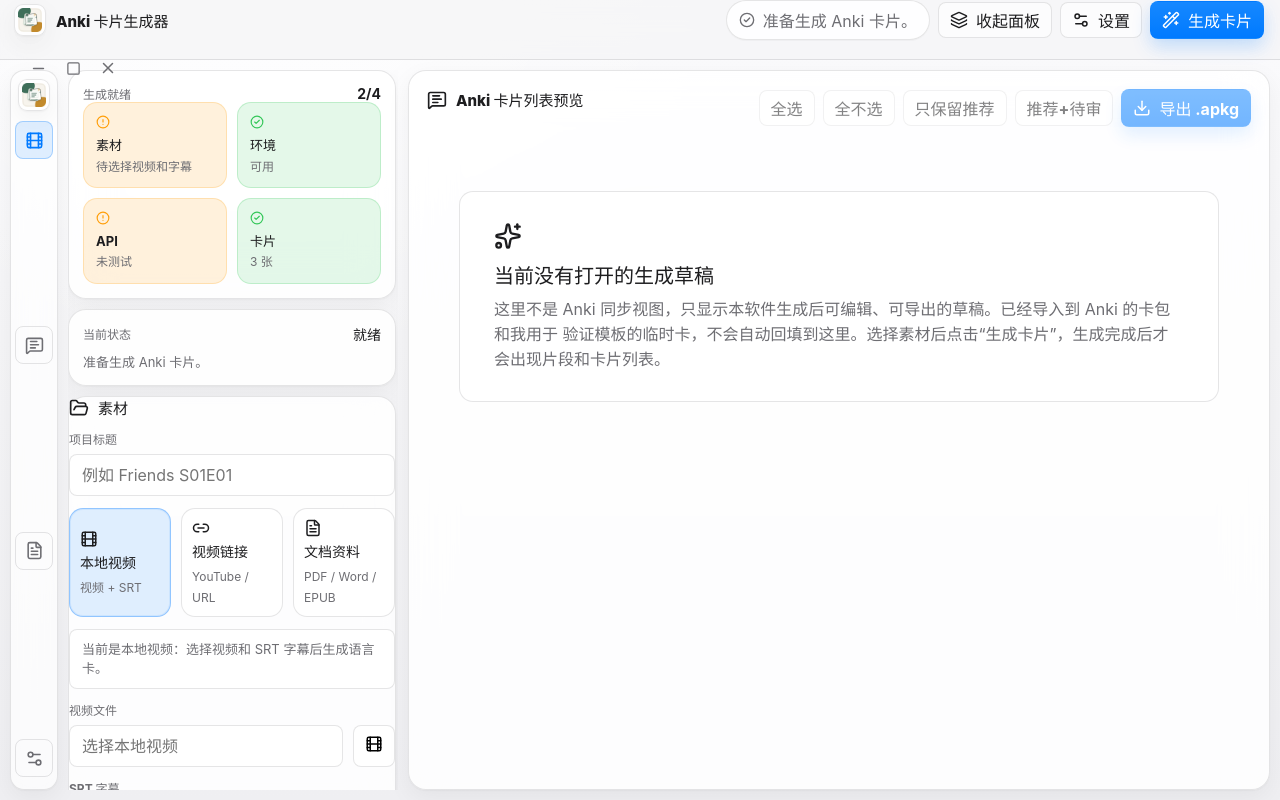
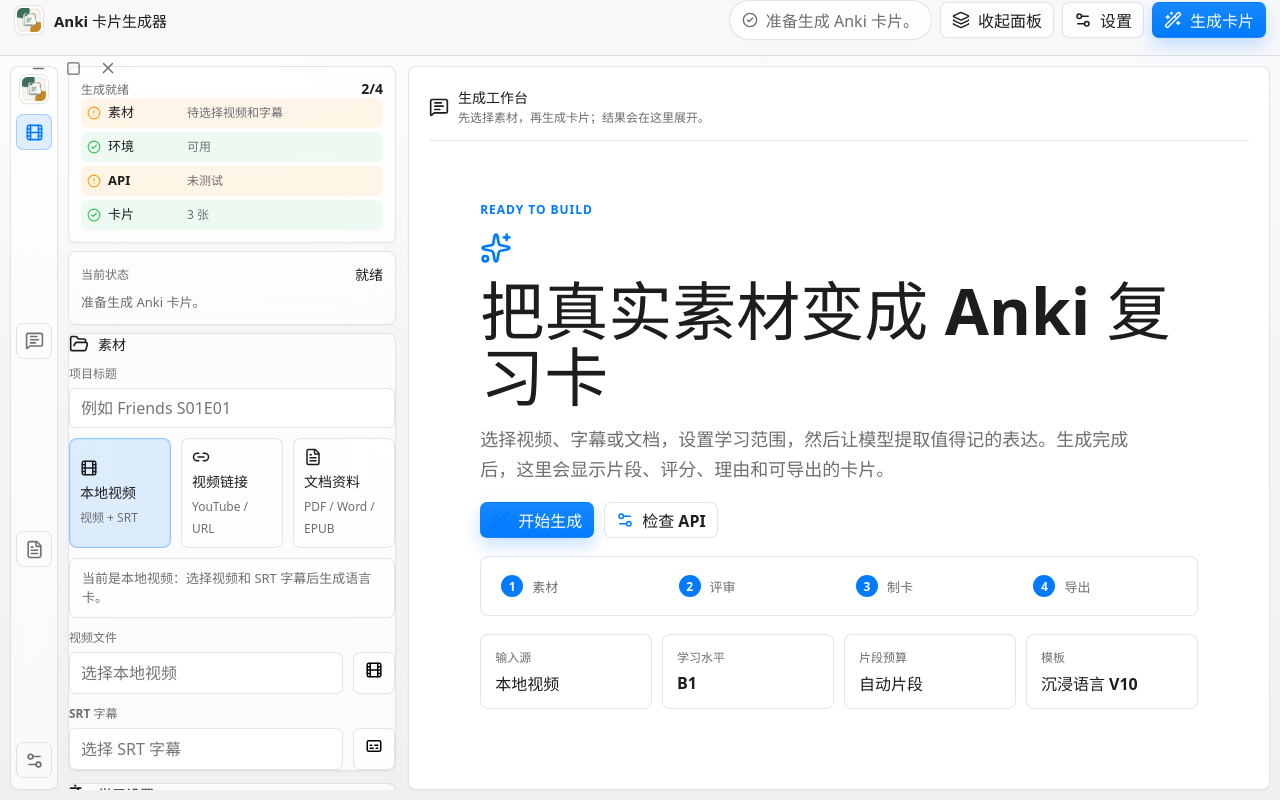
Before and after one commit to zixuanzhou0-ai/Anki-card-generator, a React (Vite) app: page / in a window 1280 px wide. Built offline with nearby package versions, Linux system fonts and the light colour scheme.

Commit message:
Redesign initial workbench UI

```diff
--- a/src/App.tsx
+++ b/src/App.tsx
@@ -2365,12 +2365,14 @@
         </div>
         <div className="window-drag-region" />
         <div className="topbar-actions">
+          {project ? (
             <div className="mini-summary" aria-label="项目摘要">
-            <span>{project ? `${project.segments.length} 个片段` : '等待生成'}</span>
+              <span>{`${project.segments.length} 个片段`}</span>
               <span>{badgeText(selectedCardCount)}</span>
-            <span>{project ? `${qualityCounts.review} 张待审` : segmentBudgetLabel(request.max_segments)}</span>
+              <span>{`${qualityCounts.review} 张待审`}</span>
               <span>{activeTemplate?.label ?? '沉浸视频'}</span>
             </div>
+          ) : null}
           <div className={`status-chip ${statusTone}`} title={status} role="status" aria-live="polite" aria-atomic="true">
             <CheckCircle2 size={16} />
             <span>{status}</span>
@@ -2839,26 +2841,33 @@
             <div className="preview-header">
               <div className="panel-heading">
                 <MessageSquareText size={20} />
-                <h3 id="preview-title">Anki 卡片列表预览</h3>
-              </div>
+                <div>
+                  <h3 id="preview-title">{project ? 'Anki 卡片列表预览' : '生成工作台'}</h3>
+                  <p className="panel-subtitle">
+                    {project ? '检查片段、质量理由和可导出的卡片草稿。' : '先选择素材，再生成卡片；结果会在这里展开。'}
+                  </p>
+                </div>
+              </div>
+              {project ? (
                 <div className="preview-actions">
-                <button className="ghost-button" type="button" onClick={() => setCardsEnabled(true)} disabled={!project}>
+                  <button className="ghost-button" type="button" onClick={() => setCardsEnabled(true)}>
                     全选
                   </button>
-                <button className="ghost-button" type="button" onClick={() => setCardsEnabled(false)} disabled={!project}>
+                  <button className="ghost-button" type="button" onClick={() => setCardsEnabled(false)}>
                     全不选
                   </button>
-                <button className="ghost-button" type="button" onClick={() => selectCardsByQuality('recommended')} disabled={!project}>
+                  <button className="ghost-button" type="button" onClick={() => selectCardsByQuality('recommended')}>
                     只保留推荐
                   </button>
-                <button className="ghost-button" type="button" onClick={() => selectCardsByQuality('reviewable')} disabled={!project}>
+                  <button className="ghost-button" type="button" onClick={() => selectCardsByQuality('reviewable')}>
                     推荐+待审
                   </button>
-                <button className="primary-button export-button" type="button" onClick={exportApkg} disabled={appBusy || !project}>
+                  <button className="primary-button export-button" type="button" onClick={exportApkg} disabled={appBusy}>
                     <Download size={18} />
                     导出 .apkg
                   </button>
                 </div>
+              ) : null}
             </div>
 
             {project ? (
@@ -2999,13 +3008,61 @@
             ) : null}
 
             {!project ? (
-              <div className="empty-state">
-                <Sparkles size={28} />
-                <h4>当前没有打开的生成草稿</h4>
+              <div className="empty-workbench">
+                <section className="workbench-hero">
+                  <span className="hero-kicker">Ready to build</span>
+                  <Sparkles size={32} />
+                  <h2>把真实素材变成 Anki 复习卡</h2>
                   <p>
-                  这里不是 Anki 同步视图，只显示本软件生成后可编辑、可导出的草稿。已经导入到 Anki 的卡包和我用于
-                  验证模板的临时卡，不会自动回填到这里。选择素材后点击“生成卡片”，生成完成后才会出现片段和卡片列表。
+                    选择视频、字幕或文档，设置学习范围，然后让模型提取值得记的表达。生成完成后，这里会显示片段、评分、理由和可导出的卡片。
                   </p>
+                  <div className="hero-actions">
+                    <button className="primary-button" type="button" onClick={generate} disabled={appBusy}>
+                      {appBusy ? <Loader2 className="spin" size={18} /> : <Wand2 size={18} />}
+                      开始生成
+                    </button>
+                    <button className="ghost-button" type="button" onClick={() => setSettingsOpen(true)}>
+                      <Settings2 size={18} />
+                      检查 API
+                    </button>
+                  </div>
+                </section>
+                <div className="workflow-strip" aria-label="生成流程">
+                  <span>
+                    <strong>1</strong>
+                    素材
+                  </span>
+                  <span>
+                    <strong>2</strong>
+                    评审
+                  </span>
+                  <span>
+                    <strong>3</strong>
+                    制卡
+                  </span>
+                  <span>
+                    <strong>4</strong>
+                    导出
+                  </span>
+                </div>
+                <div className="workbench-summary-grid" aria-label="当前生成配置摘要">
+                  <span>
+                    <small>输入源</small>
+                    <strong>{request.source_mode === 'url' ? '视频链接' : request.source_mode === 'document' ? '文档资料' : '本地视频'}</strong>
+                  </span>
+                  <span>
+                    <small>学习水平</small>
+                    <strong>{request.level}</strong>
+                  </span>
+                  <span>
+                    <small>片段预算</small>
+                    <strong>{segmentBudgetLabel(request.max_segments)}</strong>
+                  </span>
+                  <span>
+                    <small>模板</small>
+                    <strong>{activeTemplate?.label ?? '沉浸视频'}</strong>
+                  </span>
+                </div>
               </div>
             ) : (
               <div className="preview-layout">
--- a/src/app.css
+++ b/src/app.css
@@ -1,6 +1,6 @@
 :root {
   --bg: #f5f5f7;
-  --surface: rgba(255, 255, 255, 0.86);
+  --surface: rgba(255, 255, 255, 0.78);
   --surface-solid: #ffffff;
   --surface-soft: rgba(255, 255, 255, 0.62);
   --surface-raised: rgba(255, 255, 255, 0.94);
@@ -18,18 +18,18 @@
   --orange-soft: rgba(255, 159, 10, 0.14);
   --red: #ff3b30;
   --red-soft: rgba(255, 59, 48, 0.12);
-  --radius-xs: 8px;
-  --radius-sm: 10px;
-  --radius-md: 14px;
-  --radius-lg: 18px;
-  --shadow-sm: 0 1px 2px rgba(0, 0, 0, 0.04), 0 8px 24px rgba(0, 0, 0, 0.05);
-  --shadow-md: 0 18px 50px rgba(0, 0, 0, 0.12);
+  --radius-xs: 7px;
+  --radius-sm: 8px;
+  --radius-md: 8px;
+  --radius-lg: 8px;
+  --shadow-sm: 0 1px 2px rgba(0, 0, 0, 0.035);
+  --shadow-md: 0 16px 42px rgba(0, 0, 0, 0.14);
   --blur: blur(22px) saturate(1.35);
-  --topbar-h: 60px;
+  --topbar-h: 56px;
   color: var(--text);
   background: var(--bg);
   font-family:
-    Inter, ui-sans-serif, system-ui, -apple-system, BlinkMacSystemFont, "Segoe UI",
+    ui-sans-serif, system-ui, -apple-system, BlinkMacSystemFont, "Segoe UI",
     "Noto Sans SC", "Microsoft YaHei UI", sans-serif;
   font-synthesis: none;
   text-rendering: optimizeLegibility;
@@ -100,20 +100,12 @@
   overflow: hidden;
   color: var(--text);
   background:
-    radial-gradient(circle at 20% -10%, rgba(255, 255, 255, 0.9), transparent 34%),
-    linear-gradient(180deg, #fbfbfd 0%, var(--bg) 42%, #efeff2 100%);
+    radial-gradient(circle at 16% -12%, rgba(255, 255, 255, 0.96), transparent 30%),
+    linear-gradient(180deg, #fbfbfd 0%, var(--bg) 48%, #f0f0f3 100%);
 }
 
 .app-shell::before {
-  position: fixed;
-  inset: 0;
-  pointer-events: none;
-  content: "";
-  background-image:
-    linear-gradient(rgba(255, 255, 255, 0.45) 1px, transparent 1px),
-    linear-gradient(90deg, rgba(255, 255, 255, 0.45) 1px, transparent 1px);
-  background-size: 40px 40px;
-  mask-image: linear-gradient(180deg, rgba(0, 0, 0, 0.34), transparent 62%);
+  display: none;
 }
 
 .topbar {
@@ -124,9 +116,9 @@
   align-items: center;
   gap: 12px;
   height: var(--topbar-h);
-  padding: 0 16px 0 14px;
+  padding: 0 14px 0 14px;
   border-bottom: 1px solid var(--line);
-  background: rgba(245, 245, 247, 0.78);
+  background: rgba(248, 248, 250, 0.88);
   backdrop-filter: var(--blur);
   -webkit-app-region: drag;
 }
@@ -144,7 +136,7 @@
   display: inline-flex;
   align-items: center;
   gap: 10px;
-  min-width: 230px;
+  min-width: 214px;
 }
 
 .brand-icon,
@@ -152,11 +144,11 @@
 .rail-brand {
   display: grid;
   place-items: center;
-  width: 32px;
-  height: 32px;
+  width: 30px;
+  height: 30px;
   color: var(--blue);
   border: 1px solid var(--line);
-  border-radius: 9px;
+  border-radius: 8px;
   background: var(--surface-raised);
   box-shadow: var(--shadow-sm);
 }
@@ -284,14 +276,14 @@
 
 .desktop-workspace {
   display: grid;
-  grid-template-columns: 58px minmax(380px, 430px) minmax(0, 1fr);
-  gap: 14px;
+  grid-template-columns: 54px minmax(320px, 370px) minmax(0, 1fr);
+  gap: 12px;
   height: calc(100vh - var(--topbar-h));
-  padding: 14px;
+  padding: 12px;
 }
 
 .desktop-workspace.inspector-collapsed {
-  grid-template-columns: 58px minmax(0, 1fr);
+  grid-template-columns: 54px minmax(0, 1fr);
 }
 
 .desktop-workspace.inspector-collapsed .control-column {
@@ -308,10 +300,10 @@
   grid-template-rows: auto 1fr auto;
   justify-items: center;
   gap: 10px;
-  padding: 8px 0;
+  padding: 7px 0;
   border: 1px solid var(--line);
-  border-radius: var(--radius-md);
-  background: rgba(255, 255, 255, 0.72);
+  border-radius: var(--radius-lg);
+  background: rgba(255, 255, 255, 0.64);
   backdrop-filter: var(--blur);
   box-shadow: var(--shadow-sm);
 }
@@ -349,8 +341,8 @@
 .rail-button,
 .rail-item,
 .icon-button {
-  width: 38px;
-  height: 38px;
+  width: 36px;
+  height: 36px;
   padding: 0;
   color: var(--muted);
   background: transparent;
@@ -385,8 +377,8 @@
 }
 
 .primary-button {
-  min-height: 38px;
-  padding: 0 15px;
+  min-height: 36px;
+  padding: 0 14px;
   color: #fff;
   border-color: transparent;
   background: linear-gradient(180deg, #1688ff 0%, var(--blue) 100%);
@@ -408,7 +400,7 @@
 .ghost-button,
 .advanced-toggle {
   min-height: 36px;
-  padding: 0 13px;
+  padding: 0 12px;
   color: var(--text);
   background: rgba(255, 255, 255, 0.68);
 }
@@ -431,7 +423,7 @@
   display: flex;
   min-height: 0;
   flex-direction: column;
-  gap: 10px;
+  gap: 8px;
   overflow: auto;
   padding-right: 2px;
 }
@@ -439,13 +431,13 @@
 .panel {
   border: 1px solid var(--line);
   border-radius: var(--radius-lg);
-  background: var(--surface);
+  background: rgba(255, 255, 255, 0.7);
   backdrop-filter: var(--blur);
   box-shadow: var(--shadow-sm);
 }
 
 .control-column > .panel {
-  padding: 14px;
+  padding: 12px;
 }
 
 .setup-grid {
@@ -457,7 +449,7 @@
 .settings-panel,
 .generation-panel {
   display: grid;
-  gap: 12px;
+  gap: 10px;
 }
 
 .panel-heading {
@@ -472,7 +464,7 @@
   margin: 0;
   min-width: 0;
   overflow: hidden;
-  font-size: 15px;
+  font-size: 14px;
   font-weight: 760;
   letter-spacing: 0;
   text-overflow: ellipsis;
@@ -549,7 +541,7 @@
 .segment-tab {
   width: 100%;
   min-width: 0;
-  padding: 10px;
+  padding: 9px 10px;
   color: var(--text);
   text-align: left;
   transition:
@@ -594,7 +586,7 @@
 .level-grid button strong,
 .preset-card strong {
   display: block;
-  margin-bottom: 4px;
+  margin-bottom: 3px;
   font-size: 14px;
   font-weight: 760;
 }
@@ -620,7 +612,7 @@
 
 .field {
   display: grid;
-  gap: 7px;
+  gap: 6px;
 }
 
 .field input,
@@ -646,8 +638,8 @@
 .field select,
 input,
 select {
-  min-height: 42px;
-  padding: 0 12px;
+  min-height: 40px;
+  padding: 0 11px;
 }
 
 .field textarea,
@@ -686,13 +678,14 @@
 
 .toggle-grid {
   grid-template-columns: repeat(2, minmax(0, 1fr));
+  gap: 7px;
 }
 
 .toggle-grid .toggle,
 .secret-toggle,
 .tts-enable-row {
-  min-height: 36px;
-  padding: 8px 10px;
+  min-height: 34px;
+  padding: 7px 9px;
   border: 1px solid var(--line);
   border-radius: var(--radius-xs);
   background: rgba(255, 255, 255, 0.62);
@@ -702,8 +695,8 @@
 
 .readiness-grid {
   display: grid;
-  grid-template-columns: repeat(2, minmax(0, 1fr));
-  gap: 10px;
+  grid-template-columns: minmax(0, 1fr);
+  gap: 4px;
 }
 
 .readiness-head,
@@ -733,11 +726,14 @@
 .readiness-card,
 .readiness-grid > span {
   display: grid;
-  gap: 5px;
-  padding: 12px;
-  border: 1px solid var(--line);
-  border-radius: var(--radius-md);
-  background: rgba(255, 255, 255, 0.62);
+  grid-template-columns: auto minmax(0, 72px) minmax(0, 1fr);
+  align-items: center;
+  gap: 7px;
+  min-height: 30px;
+  padding: 4px 6px;
+  border: 0;
+  border-radius: var(--radius-xs);
+  background: transparent;
 }
 
 .readiness-grid > span svg {
@@ -745,8 +741,7 @@
 }
 
 .readiness-grid > span.ready {
-  border-color: rgba(52, 199, 89, 0.22);
-  background: var(--green-soft);
+  background: rgba(52, 199, 89, 0.08);
 }
 
 .readiness-grid > span.ready svg {
@@ -754,8 +749,7 @@
 }
 
 .readiness-grid > span.pending {
-  border-color: rgba(255, 159, 10, 0.22);
-  background: var(--orange-soft);
+  background: rgba(255, 159, 10, 0.09);
 }
 
 .readiness-grid > span.pending svg {
@@ -765,15 +759,18 @@
 .readiness-card strong,
 .readiness-grid > span strong {
   display: block;
-  margin-top: 4px;
   font-size: 13px;
   line-height: 1.2;
 }
 
 .readiness-grid > span small {
+  min-width: 0;
+  overflow: hidden;
   color: var(--muted);
   font-size: 12px;
   line-height: 1.35;
+  text-overflow: ellipsis;
+  white-space: nowrap;
 }
 
 .generation-status {
@@ -981,7 +978,10 @@
   min-width: 0;
   min-height: 0;
   overflow: hidden;
-  padding: 18px;
+  padding: 20px;
+  background:
+    linear-gradient(180deg, rgba(255, 255, 255, 0.92), rgba(255, 255, 255, 0.78)),
+    var(--surface-solid);
 }
 
 .preview-header,
@@ -1002,6 +1002,8 @@
 .preview-header {
   align-items: flex-start;
   flex-wrap: wrap;
+  padding-bottom: 14px;
+  border-bottom: 1px solid var(--line);
 }
 
 .preview-header .panel-heading {
@@ -1015,6 +1017,10 @@
   align-items: center;
   justify-content: flex-end;
   gap: 8px;
+}
+
+.start-actions {
+  flex: 0 0 auto;
 }
 
 .review-dashboard {
@@ -1096,6 +1102,128 @@
   min-height: 42px;
 }
 
+.empty-workbench {
+  display: grid;
+  align-content: center;
+  gap: 18px;
+  min-height: 0;
+  flex: 1;
+  padding: clamp(18px, 4vw, 56px);
+}
+
+.workbench-hero {
+  display: grid;
+  justify-items: start;
+  max-width: 760px;
+  gap: 14px;
+}
+
+.workbench-hero svg {
+  color: var(--blue);
+}
+
+.hero-kicker {
+  color: var(--blue);
+  font-size: 12px;
+  font-weight: 780;
+  letter-spacing: 0.08em;
+  text-transform: uppercase;
+}
+
+.workbench-hero h2 {
+  max-width: 700px;
+  margin: 0;
+  color: var(--text);
+  font-size: clamp(34px, 5vw, 64px);
+  font-weight: 780;
+  letter-spacing: 0;
+  line-height: 1.04;
+}
+
+.workbench-hero p {
+  max-width: 680px;
+  margin: 0;
+  color: var(--muted);
+  font-size: clamp(15px, 1.5vw, 18px);
+  line-height: 1.65;
+}
+
+.hero-actions {
+  display: flex;
+  flex-wrap: wrap;
+  gap: 10px;
+  margin-top: 4px;
+}
+
+.workflow-strip,
+.workbench-summary-grid {
+  display: grid;
+  max-width: 920px;
+  gap: 10px;
+}
+
+.workflow-strip {
+  grid-template-columns: repeat(4, minmax(0, 1fr));
+  padding: 8px;
+  border: 1px solid var(--line);
+  border-radius: var(--radius-lg);
+  background: rgba(255, 255, 255, 0.58);
+}
+
+.workflow-strip span,
+.workbench-summary-grid span {
+  min-width: 0;
+  border-radius: var(--radius-md);
+  background: rgba(255, 255, 255, 0.74);
+}
+
+.workflow-strip span {
+  display: flex;
+  align-items: center;
+  gap: 9px;
+  padding: 10px 12px;
+  color: var(--muted);
+  font-size: 13px;
+  font-weight: 720;
+}
+
+.workflow-strip strong {
+  display: grid;
+  place-items: center;
+  width: 22px;
+  height: 22px;
+  color: #fff;
+  border-radius: 999px;
+  background: var(--blue);
+  font-size: 12px;
+}
+
+.workbench-summary-grid {
+  grid-template-columns: repeat(4, minmax(0, 1fr));
+}
+
+.workbench-summary-grid span {
+  display: grid;
+  gap: 5px;
+  padding: 13px 14px;
+  border: 1px solid var(--line);
+}
+
+.workbench-summary-grid small {
+  color: var(--muted);
+  font-size: 12px;
+  font-weight: 720;
+}
+
+.workbench-summary-grid strong {
+  min-width: 0;
+  overflow: hidden;
+  color: var(--text);
+  font-size: 16px;
+  text-overflow: ellipsis;
+  white-space: nowrap;
+}
+
 .export-result {
   padding: 12px 14px;
   color: #176d34;
@@ -1171,6 +1299,13 @@
   line-height: 1.25;
   text-overflow: ellipsis;
   white-space: nowrap;
+}
+
+.panel-subtitle {
+  margin: 3px 0 0;
+  color: var(--muted);
+  font-size: 12px;
+  line-height: 1.35;
 }
 
 .segment-tab small {
```
Also changed, not shown: 1 other file (tests, documents, lock files or other folders). Lines whose indentation alone changed are shown as unchanged.
